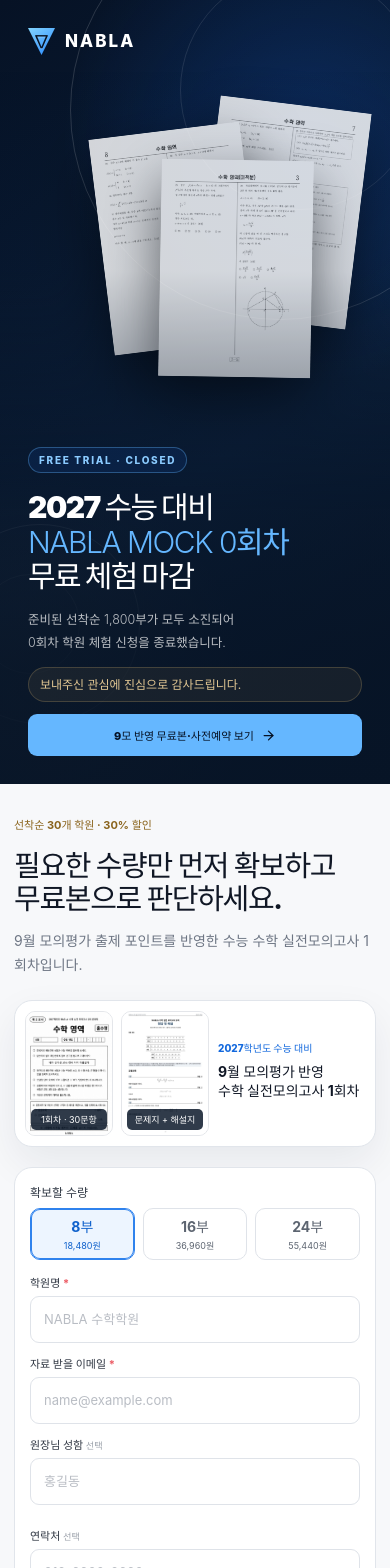
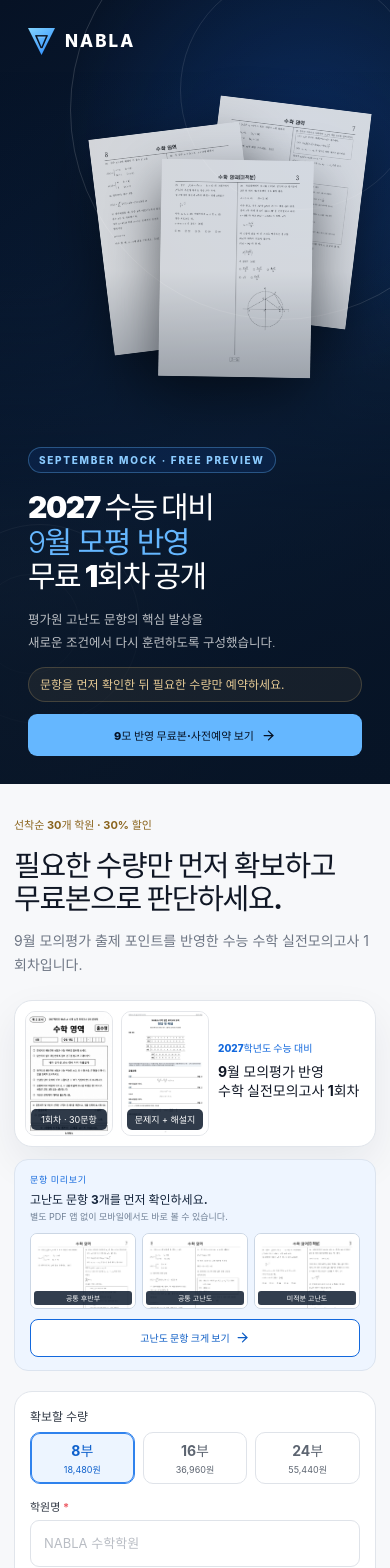
Before and after one commit to kmw1wlog/nabla-september-preorder, a React (Vite) app: page / in a window 390 px wide. Shown: the top 1568 px of the page. Built offline with nearby package versions, Linux system fonts and the light colour scheme; a web font is replaced by a local one.

Commit message:
Add mobile-safe question preview

```diff
--- a/src/main.jsx
+++ b/src/main.jsx
@@ -239,11 +239,32 @@
   </div>
 }
 
+const SEPTEMBER_SAMPLE_PAGES = [
+  { src: '/assets/september/question-dense-08.jpg', label: '공통 후반부', alt: 'NABLA 무료 모의고사 1회차 공통과목 고난도 문항' },
+  { src: '/assets/september/question-dense-09.jpg', label: '공통 고난도', alt: 'NABLA 무료 모의고사 1회차 공통과목 후반 문항' },
+  { src: '/assets/september/question-dense-12.jpg', label: '미적분 고난도', alt: 'NABLA 무료 모의고사 1회차 미적분 고난도 문항' },
+]
+
+function QuestionPreview({ open, onOpen, onClose }) {
+  return <>
+    <section className="question-preview-strip" aria-label="고난도 문항 미리보기">
+      <div><span>문항 미리보기</span><b>고난도 문항 3개를 먼저 확인하세요.</b><small>별도 PDF 앱 없이 모바일에서도 바로 볼 수 있습니다.</small></div>
+      <div className="question-preview-thumbs">{SEPTEMBER_SAMPLE_PAGES.map((page) => <button type="button" key={page.src} onClick={onOpen} aria-label={`${page.label} 크게 보기`}><img src={page.src} alt={page.alt} /><span>{page.label}</span></button>)}</div>
+      <button className="question-preview-open" type="button" onClick={onOpen}>고난도 문항 크게 보기 <ArrowRight size={15} /></button>
+    </section>
+    {open && <div className="question-preview-modal" role="dialog" aria-modal="true" aria-label="NABLA 고난도 문항 미리보기">
+      <div className="question-preview-modal-head"><div><b>무료 모의고사 1회차</b><span>고난도 문항 미리보기 · 공통 + 미적분</span></div><button type="button" onClick={onClose} aria-label="미리보기 닫기"><X size={22} /></button></div>
+      <div className="question-preview-pages">{SEPTEMBER_SAMPLE_PAGES.map((page) => <figure key={page.src}><figcaption>{page.label}</figcaption><img src={page.src} alt={page.alt} /></figure>)}</div>
+    </div>}
+  </>
+}
+
 function SeptemberCampaignPanel({ variant, onOrder }) {
   const copy = VARIANT_COPY[variant]
   const [form, setForm] = useState({ academy: '', email: '', name: '', phone: '', quantity: '8', agreed: false })
   const [stage, setStage] = useState('form')
   const [error, setError] = useState('')
+  const [previewOpen, setPreviewOpen] = useState(false)
   const update = (key) => (event) => setForm((old) => ({ ...old, [key]: event.target.value }))
 
   const submit = (event) => {
@@ -282,6 +303,7 @@
     <h2>{copy.title.split('\n').map((line, index) => <React.Fragment key={line}>{index > 0 && <br />}{line}</React.Fragment>)}</h2>
     <p className="campaign-sub">9월 모의평가 출제 포인트를 반영한 수능 수학 실전모의고사 1회차입니다.</p>
     <SeptemberPreview />
+    <QuestionPreview open={previewOpen} onOpen={() => setPreviewOpen(true)} onClose={() => setPreviewOpen(false)} />
     <form className="campaign-form" onSubmit={submit}>
       {variant !== 'c' && <>
         <div className="quantity-choice"><span>확보할 수량</span>{['8', '16', '24'].map((quantity) => <button type="button" key={quantity} className={form.quantity === quantity ? 'selected' : ''} onClick={() => setForm((old) => ({ ...old, quantity }))}><b>{quantity}부</b><small>{formatWon(Number(quantity) * 2310)}원</small></button>)}</div>
@@ -305,10 +327,10 @@
       <div className="trial-top-logo"><Logo footer /></div>
       <SeptemberQuestionVisual />
       <div className="trial-copy">
-        <span className="closed-proof">FREE TRIAL · CLOSED</span>
-        <h1>2027 수능 대비<br /><em>NABLA MOCK 0회차</em><br />무료 체험 마감</h1>
-        <p className="trial-description">준비된 선착순 1,800부가 모두 소진되어<br />0회차 학원 체험 신청을 종료했습니다.</p>
-        <p className="trial-limit">보내주신 관심에 진심으로 감사드립니다.</p>
+        <span className="closed-proof">SEPTEMBER MOCK · FREE PREVIEW</span>
+        <h1>2027 수능 대비<br /><em>9월 모평 반영</em><br />무료 1회차 공개</h1>
+        <p className="trial-description">평가원 고난도 문항의 핵심 발상을<br />새로운 조건에서 다시 훈련하도록 구성했습니다.</p>
+        <p className="trial-limit">문항을 먼저 확인한 뒤 필요한 수량만 예약하세요.</p>
         <a className="mobile-campaign-jump" href="#september-campaign">9모 반영 무료본·사전예약 보기 <ArrowRight size={15} /></a>
       </div>
     </section>
--- a/src/styles.css
+++ b/src/styles.css
@@ -697,6 +697,39 @@
 .september-preview > div span { color: #1268dd; font-size: 10px; font-weight: 800; }
 .september-preview h3 { margin: 7px 0 10px; font-size: 18px; line-height: 1.35; }
 .september-preview p { margin: 0; color: #747b87; font-size: 11px; line-height: 1.65; }
+.question-preview-strip {
+  display: grid;
+  grid-template-columns: 1fr 240px auto;
+  align-items: center;
+  gap: 15px;
+  margin-top: 12px;
+  padding: 13px 15px;
+  border: 1px solid #dce4ef;
+  border-radius: 14px;
+  background: #eef5ff;
+}
+.question-preview-strip > div:first-child span,
+.question-preview-strip > div:first-child b,
+.question-preview-strip > div:first-child small { display: block; }
+.question-preview-strip > div:first-child span { color: #1268dd; font-size: 9px; font-weight: 850; letter-spacing: .08em; }
+.question-preview-strip > div:first-child b { margin-top: 4px; color: #13233a; font-size: 12px; }
+.question-preview-strip > div:first-child small { margin-top: 3px; color: #708096; font-size: 9px; }
+.question-preview-thumbs { display: flex; gap: 6px; }
+.question-preview-thumbs button { position: relative; width: 74px; height: 57px; padding: 0; overflow: hidden; border: 1px solid #cbd6e4; border-radius: 7px; background: #fff; }
+.question-preview-thumbs img { width: 100%; height: 100%; object-fit: cover; object-position: top; }
+.question-preview-thumbs span { position: absolute; inset: auto 3px 3px; padding: 2px 3px; border-radius: 3px; color: #fff; background: rgba(5,20,40,.82); font-size: 7px; }
+.question-preview-open { display: inline-flex; align-items: center; justify-content: center; gap: 5px; min-height: 38px; padding: 0 12px; border: 1px solid #1268dd; border-radius: 8px; color: #0d5dc5; background: #fff; font-size: 10px; font-weight: 800; white-space: nowrap; }
+.question-preview-modal { position: fixed; z-index: 1000; inset: 0; overflow: auto; padding: 24px; background: rgba(4,12,24,.94); }
+.question-preview-modal-head { position: sticky; z-index: 2; top: 0; width: min(1100px,100%); display: flex; align-items: center; justify-content: space-between; margin: 0 auto 18px; padding: 14px 16px; border: 1px solid rgba(255,255,255,.12); border-radius: 12px; color: #fff; background: rgba(8,24,45,.96); }
+.question-preview-modal-head b,
+.question-preview-modal-head span { display: block; }
+.question-preview-modal-head b { font-size: 14px; }
+.question-preview-modal-head span { margin-top: 3px; color: #91a3bb; font-size: 10px; }
+.question-preview-modal-head button { width: 38px; height: 38px; display: grid; place-items: center; border: 1px solid rgba(255,255,255,.2); border-radius: 50%; color: #fff; background: transparent; }
+.question-preview-pages { width: min(1100px,100%); display: grid; grid-template-columns: repeat(3,1fr); gap: 16px; margin: 0 auto; }
+.question-preview-pages figure { margin: 0; overflow: hidden; border-radius: 10px; background: #fff; }
+.question-preview-pages figcaption { padding: 10px 12px; color: #fff; background: #102744; font-size: 11px; font-weight: 750; }
+.question-preview-pages img { width: 100%; height: auto; display: block; }
 .campaign-form { margin-top: 20px; padding: 20px; border: 1px solid #e1e5eb; border-radius: 18px; background: #fff; }
 .quantity-choice { display: grid; grid-template-columns: 90px repeat(3,1fr); gap: 8px; align-items: stretch; margin-bottom: 14px; }
 .quantity-choice > span { align-self: center; color: #333b47; font-size: 12px; font-weight: 750; }
@@ -766,6 +799,13 @@
   .september-preview > div { padding-left: 1px; }
   .september-preview h3 { font-size: 14px; }
   .september-preview p { display: none; }
+  .question-preview-strip { grid-template-columns: 1fr; gap: 10px; }
+  .question-preview-thumbs { width: 100%; }
+  .question-preview-thumbs button { width: 33.333%; height: 76px; }
+  .question-preview-open { width: 100%; }
+  .question-preview-modal { padding: 10px; }
+  .question-preview-modal-head { margin-bottom: 10px; }
+  .question-preview-pages { grid-template-columns: 1fr; gap: 12px; }
   .campaign-form { padding: 15px; }
   .quantity-choice { grid-template-columns: repeat(3,1fr); }
   .quantity-choice > span { grid-column: 1 / -1; }
```
